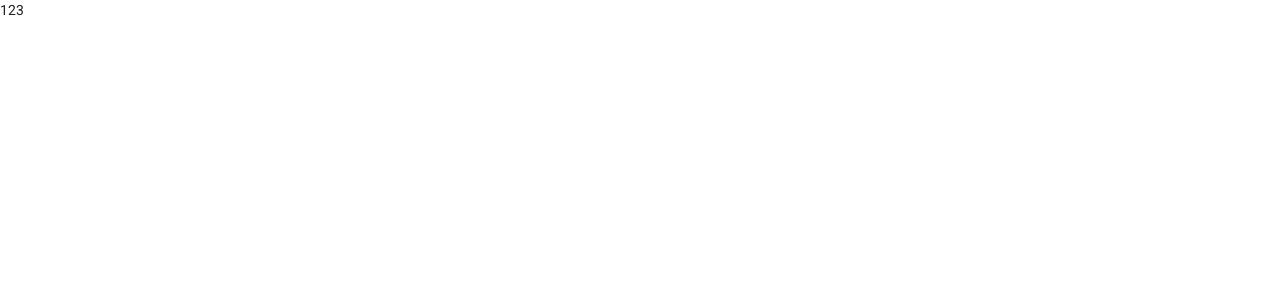
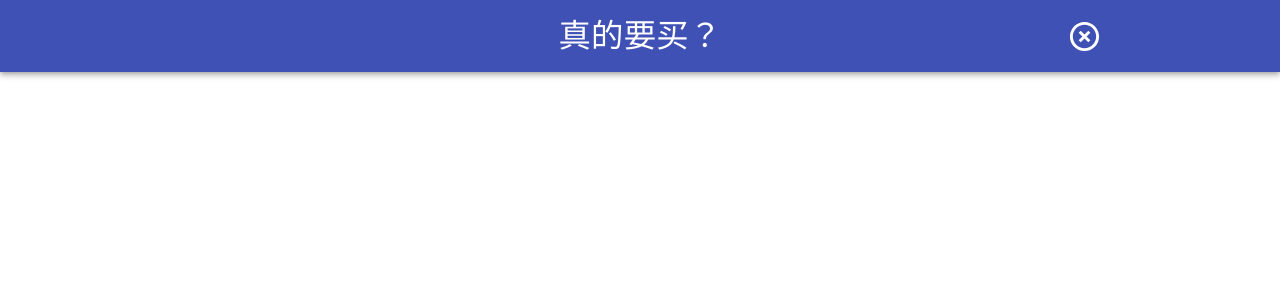
Before and after one commit to fa93hws/open-position-cooldown, a React app: page / in a window 1280 px wide. Both pictures are taken after a click on the button 1246 px from the left and 766 px from the top of the page. Shown: the top 300 px of the page. Built offline with nearby package versions, Linux system fonts and the light colour scheme; the HTML template or start-up script is replaced by a standard one.

Commit message:
feat: implment header for drawer

```diff
--- a/package.json
+++ b/package.json
@@ -6,7 +6,6 @@
   "dependencies": {
     "@material-ui/core": "^4.11.0",
     "@material-ui/icons": "^4.9.1",
-    "@material-ui/styles": "^4.10.0",
     "fontsource-roboto": "^3.0.3",
     "mobx": "^6.0.1",
     "mobx-react": "^7.0.0",
--- a/src/pages/home/drawer/drawer.tsx
+++ b/src/pages/home/drawer/drawer.tsx
@@ -1,23 +1,63 @@
 import * as React from 'react';
-import { Drawer, Box } from '@material-ui/core';
+import { Drawer, Box, AppBar, Typography, IconButton } from '@material-ui/core';
+import { makeStyles, withTheme, WithTheme } from '@material-ui/core/styles';
+import { HighlightOff } from '@material-ui/icons';
 import { observer } from 'mobx-react';
 
 import { DrawerStore } from './drawer-store';
+import { sizes } from '../../../styles/styles';
 
-export const HomeDrawer = (props: { open: boolean }) => {
+const useStyles = makeStyles((theme) => ({
+  headContainer: {
+    flexDirection: 'row',
+    alignItems: 'center',
+    justifyContent: 'space-around',
+    height: sizes[3],
+    [theme.breakpoints.up('sm')]: {
+      height: sizes[4],
+    },
+  },
+  iconWrapper: {
+    color: theme.palette.primary.contrastText,
+  },
+  placeholderIconWrapper: {
+    color: 'transparent',
+    userSelect: 'none',
+    cursor: 'default',
+  },
+}));
+
+export const HomeDrawer = withTheme(
+  (props: WithTheme & { open: boolean; onClose(): void }) => {
+    const styles = useStyles();
     return (
       <Drawer anchor="bottom" open={props.open}>
         <Box height="100vh" width="100vw">
-        123
+          <AppBar className={styles.headContainer} position="static">
+            {/* placeholder to balance the layout */}
+            <IconButton className={styles.placeholderIconWrapper}>
+              <HighlightOff fontSize="large" />
+            </IconButton>
+            <Typography variant="h4" component="h1">
+              真的要买？
+            </Typography>
+            <IconButton className={styles.iconWrapper} onClick={props.onClose}>
+              <HighlightOff fontSize="large" />
+            </IconButton>
+          </AppBar>
         </Box>
       </Drawer>
     );
-};
+  },
+);
 
 export function createHomeDrawer() {
   const store = new DrawerStore();
-  const Component = observer(() => <HomeDrawer open={store.open} />);
+  const handleClose = () => store.setOpen(false);
   const showDrawer = () => store.setOpen(true);
+  const Component = observer(() => (
+    <HomeDrawer open={store.open} onClose={handleClose} />
+  ));
   return {
     Component,
     showDrawer,
```
Also changed, not shown: src/index.tsx (+6 -2 lines). Lines whose indentation alone changed are shown as unchanged.
